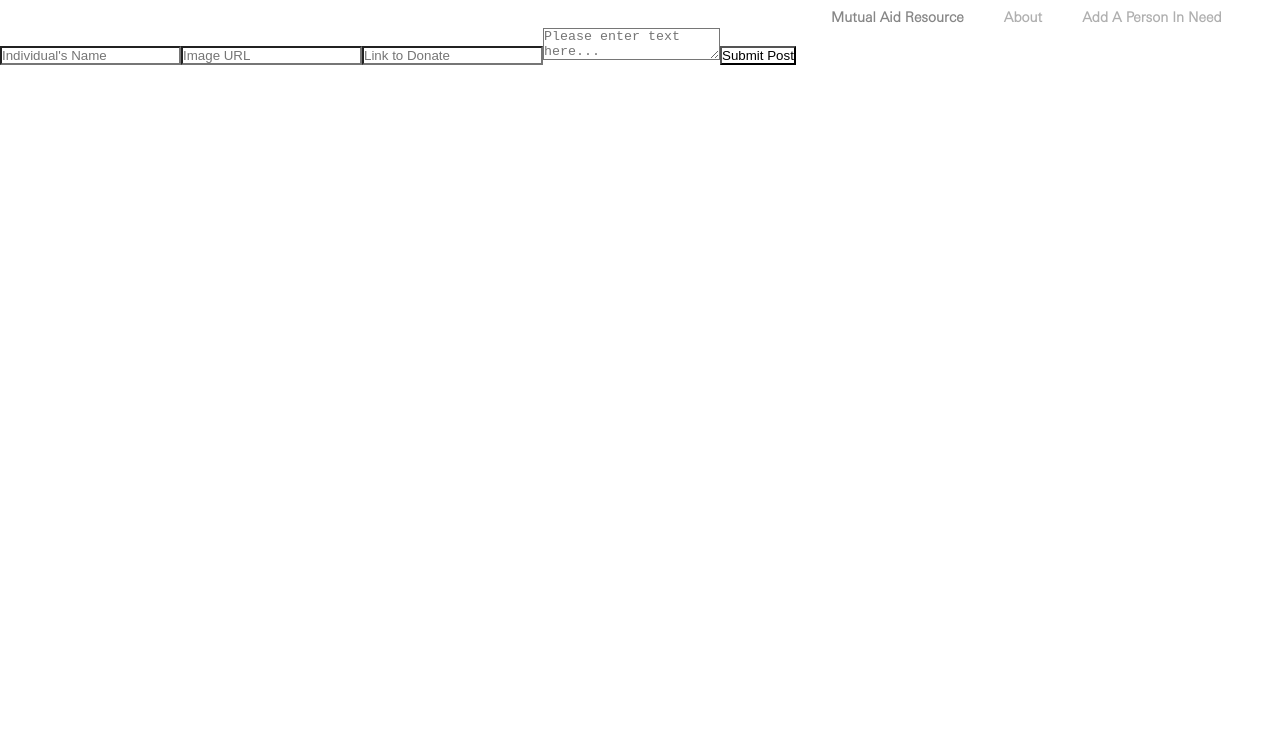
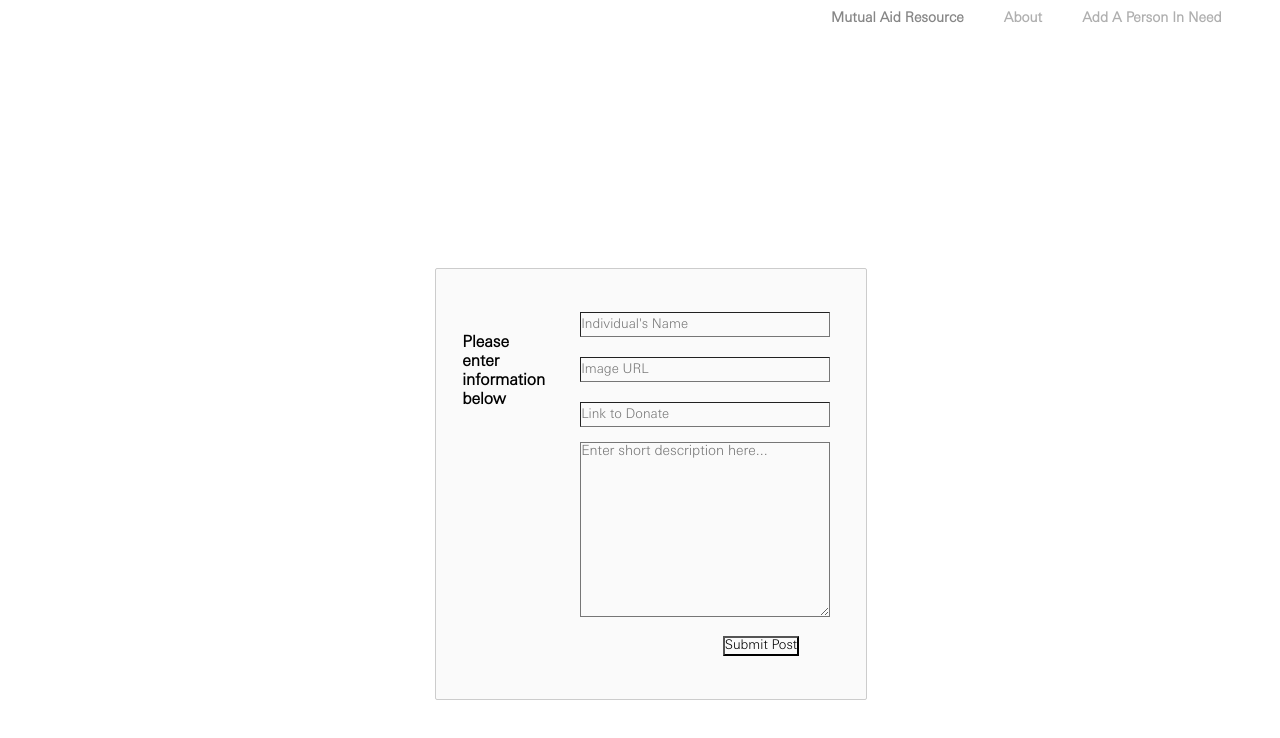
Before and after one commit to onepullnixxa/mutual-aid-resource-frontend, a React (Create React App) app: page /add in a window 1280 px wide. Shown: the top 738 px of the page. Built offline with nearby package versions, Linux system fonts and the light colour scheme; no server answers.

Commit message:
adds style to add page

```diff
--- a/src/App.css
+++ b/src/App.css
@@ -9,6 +9,16 @@
 @font-face {
     font-family: "Univers-next";
     src: url(./fonts/univers-next-pro-light.woff);
+}
+
+@font-face {
+    font-family: "Graphik-Regular";
+    src: url(./fonts/Graphik-Regular.woff);
+}
+
+@font-face {
+    font-family: "Moderat-Regular";
+    src: url(./fonts/Moderat-Regular.woff);
 }
 
 /* /////HEADER////// */
@@ -94,7 +104,7 @@
 }
 
 #individual-text {
-    font-family: "Univers-next";
+    font-family: "Graphik-Regular";
     font-size: 18px;
     padding: 0px 400px;
     margin: 5px;
@@ -137,3 +147,68 @@
 .show-link {
     padding-bottom: 30px;
 }
+
+/* //// ADD //// */
+.addForm {
+    display: flex;
+    align-items: center;
+    justify-content: center;
+    text-align: center;
+    margin-top: 30vh;
+    margin-left: 34vw;
+    width: 30%;
+    height: 400px;
+    padding: 215px;
+    border: 1.75px solid #ccc;
+    background: #fafafa;
+    color: #000;
+    box-sizing: border-box;
+    border-radius: 2px;
+    position: absolute;
+}
+
+.formTitle {
+    display: flex;
+    font-family: "Univers-next";
+    text-align: left;
+    margin-bottom: 28vh;
+    margin-right: 25px;
+}
+
+.individualName {
+    width: 250px;
+    height: 25px;
+    border-width: thin;
+}
+
+.individualImg {
+    width: 250px;
+    height: 25px;
+    border-width: thin;
+}
+
+.donationLink {
+    width: 250px;
+    height: 25px;
+    border-width: thin;
+}
+
+.submitButton {
+    margin-left: 9.5vw;
+}
+
+textarea {
+    font-family: "Univers-next";
+    font-size: 14px;
+    min-width: 250px;
+    max-width: 250px;
+    min-height: 175px;
+    max-height: 175px;
+    border-width: thin;
+    margin: 5px;
+}
+
+input {
+    font-family: "Univers-next";
+    margin: 10px;
+}
--- a/src/pages/Add.js
+++ b/src/pages/Add.js
@@ -29,12 +29,18 @@ function Add(props) {
   };
 
   return (
-    <section>
+    <div className="container">
+
+    <section className="addForm">
+      <div className="formTitle">
+        <h4>Please enter information below</h4>
+      </div>
       <form onSubmit={handleSubmit}>
         <input
           type="text"
           value={newForm.name}
           name="name"
+          className="individualName"
           placeholder="Individual's Name"
           onChange={handleChange}
         />
@@ -42,6 +48,7 @@ function Add(props) {
           type="text"
           value={newForm.img}
           name="img"
+          className="individualImg"
           placeholder="Image URL"
           onChange={handleChange}
         />
@@ -49,6 +56,7 @@ function Add(props) {
           type="text"
           value={newForm.donateLink}
           name="donateLink"
+          className="donationLink"
           placeholder="Link to Donate"
           onChange={handleChange}
         />
@@ -56,12 +64,14 @@ function Add(props) {
           type="text"
           value={newForm.contentText}
           name="contentText"
-          placeholder="Please enter text here..."
+          className="paragraphTextBox"
+          placeholder="Enter short description here..."
           onChange={handleChange}
         />
-        <input type="submit" value="Submit Post" />
+        <input className="submitButton" type="submit" value="Submit Post" />
       </form>
     </section>
+  </div>
   );
 }
 
--- a/src/pages/Index.js
+++ b/src/pages/Index.js
@@ -1,9 +1,8 @@
 import { Link } from "react-router-dom";
 
 function Index(props) {
-
   const loaded = () => {
-    return (props.person.map((individual) => (
+    return props.person.map((individual) => (
       <div key={individual._id} className="individual">
         <Link to={`/home/${individual._id}`}>
           <img
@@ -18,18 +17,21 @@ function Index(props) {
           <p id="individual-text">{individual.contentText}</p>
         </div>
       </div>
-    )));
+    ));
   };
 
   function shuffle(array) {
-  let currentIndex = array.length, randomIndex;
+    let currentIndex = array.length,
+      randomIndex;
 
     while (currentIndex !== 0) {
       randomIndex = Math.floor(Math.random() * currentIndex);
       currentIndex--;
 
       [array[currentIndex], array[randomIndex]] = [
-      array[randomIndex], array[currentIndex]];
+        array[randomIndex],
+        array[currentIndex],
+      ];
     }
 
     return array;
```
Also changed, not shown: src/fonts/Graphik-Regular.woff (added), 1 other file (tests, documents, lock files or other folders). Lines whose indentation alone changed are shown as unchanged.
